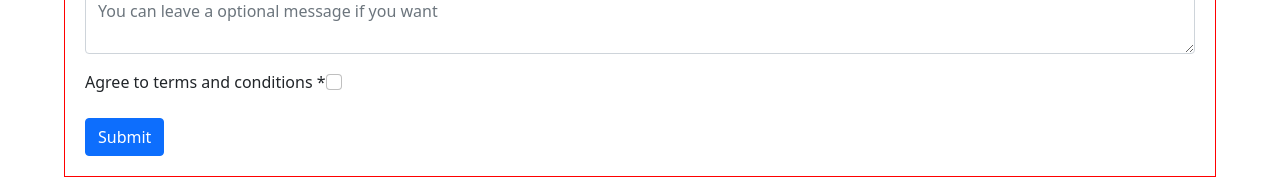
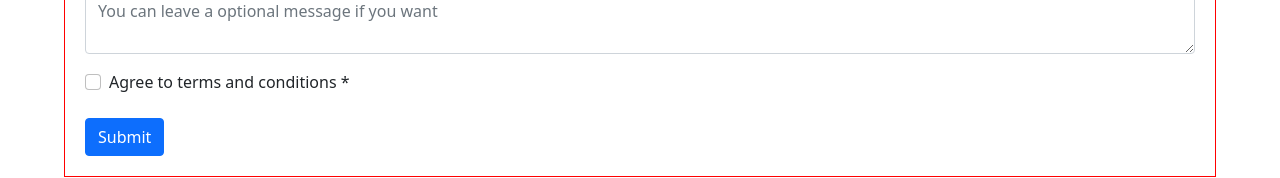
Before and after one commit to MarkusHeinisch/form-validation-with-hook-form, a React app: page / in a window 1280 px wide. Shown: the part 474-652 px from the top of the page. Built offline with nearby package versions, Linux system fonts and the light colour scheme.

Commit message:
modified output of input component (label position)

```diff
--- a/src/Components/Input.jsx
+++ b/src/Components/Input.jsx
@@ -1,19 +1,28 @@
-import React from "react";
+import React, { Component } from "react";
 import Label from "./Label";
 import { buildClassName } from "./Util";
 
 export default function Input({ register, name, label, error, additional, ...rest }) {
 
-	const defaultClass = rest.type == "checkbox"
+	const isCheckbox = rest.type == "checkbox" ? true : false;
+	const defaultClass = isCheckbox
 		? "form-check-input"
 		: "form-control";
 
-	const className = buildClassName(defaultClass, rest.className, error ? "is-invalid" : "");
+	const classNameWrapper = "mb-3" + (isCheckbox ? " form-check" : "");
+	const classNameInput = buildClassName(defaultClass, rest.className, error ? "is-invalid" : "");
+
+	const output = {
+		label: <Label htmlFor={name} label={label} />,
+		input: <input id={name} name={name} ref={register} {...rest} className={classNameInput} />
+	};
 
 	return(
-		<div className="mb-3">
-			<Label htmlFor={name} label={label} />
-			<input id={name} name={name} ref={register} {...rest} className={className} />
+		<div className={classNameWrapper}>
+			{isCheckbox
+				? <>{output.input}{output.label}</>
+				: <>{output.label}{output.input}</>
+			}
 			{error && <div className="invalid-feedback">{error.message}</div>}
 			{additional && <>{additional}</>}
 		</div>
```
